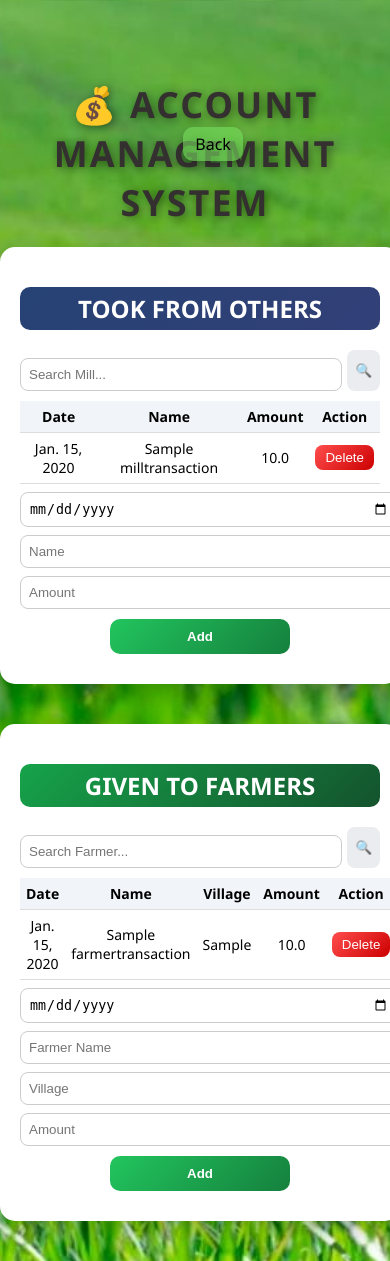
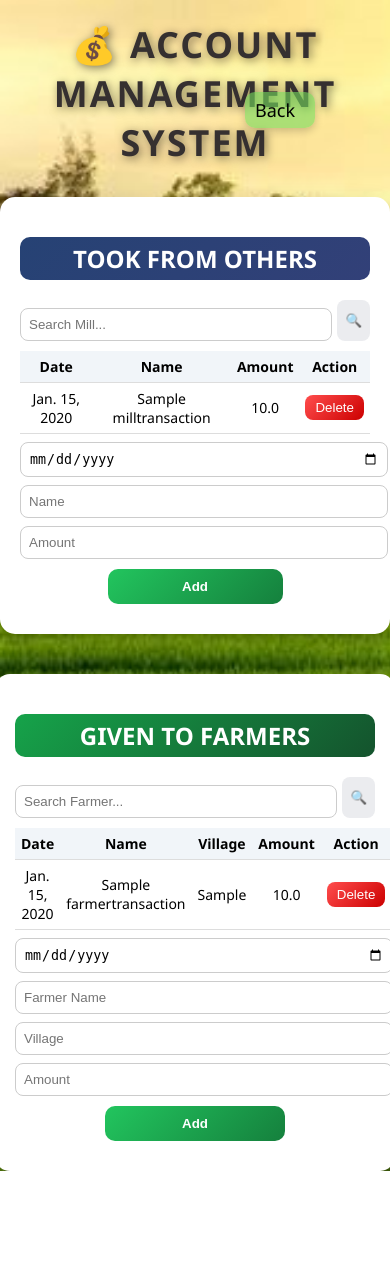
Before and after one commit to saireddy2005/agriportal, a Django app: page /account-management/ in a window 390 px wide; the page is wider, and only the part inside the window is pictured. After the commit the page ends 1171 px from the top of that part, so only its background shows below. Run offline with Django 5.2, Linux system fonts and the light colour scheme; a user stored in the database is signed in; tables that the repository leaves empty hold one stand-in row (values such as "Sample post").

Commit message:
fixed mobile layout and back button and title

```diff
--- a/core/templates/core/account_management.html
+++ b/core/templates/core/account_management.html
@@ -7,19 +7,21 @@
         body {
             margin: 0;
             font-family: 'Segoe UI', sans-serif;
-
-            /* ✅ UPDATED BACKGROUND */
-            background: url("/media/paddy3.jpeg") no-repeat center center fixed;
-            background-size: cover;
-            min-height: 100vh;
         }
 
-        /* TITLE */
+        /* BACKGROUND FIX */
+        body {
+
+background-image:url("/media/paddy.jpg");
+            background-size: cover;
+        }
+
+        /* 🔥 STYLISH TITLE */
         .title {
             text-align: center;
             font-size: 36px;
             font-weight: bold;
-            margin-top: 80px;
+            margin-top: 20px;
             color: rgb(53, 48, 48);
             text-shadow: 2px 2px 10px rgba(0,0,0,0.5);
             letter-spacing: 2px;
@@ -30,23 +32,8 @@
             display: flex;
             justify-content: center;
             gap: 40px;
-            margin-top: 50px;
+            margin-top: 30px;
             flex-wrap: wrap;
-            align-items: flex-start;
-            padding-bottom: 40px;
-        }
-
-        /* MOBILE FIX */
-        @media (max-width: 768px) {
-            .container {
-                flex-direction: column;
-                align-items: center;
-                margin-top: 20px;
-            }
-
-            .box {
-                width: 90%;
-            }
         }
 
         /* CARD */
@@ -68,6 +55,7 @@
 
         .mill-title {
             background: linear-gradient(135deg, #264274, #324078);
+
         }
 
         .farmer-title {
@@ -124,7 +112,7 @@
             border: 1px solid #ccc;
         }
 
-        /* ADD BUTTON */
+        /* ADD BUTTON (SMALL WIDTH) */
         .add-btn {
             width: 50%;
             margin: 10px auto;
@@ -151,35 +139,41 @@
         .delete-btn:hover {
             transform: scale(1.05);
         }
+.top-bar {
+    position: absolute;
+    top: 20px;
+    left: 20px;
+}
 
-        /* BACK BUTTON FIX */
 .back-btn {
-            position: fixed;
-            top: 127px;
-            left: 47%;
+position: absolute;
+left: 260px;
+top: 90px;
+transform: translate(-50%,-50%);
 
-            background: rgba(118, 218, 93, 0.6);
+   background:rgba(118, 218, 93, 0.6);
     color: black;
-            padding: 6px 12px;
+    padding: 6px 10px;
+    width: 50px;
     border-radius: 10px;
     text-decoration: none;
     font-weight: 500;
     box-shadow: 0 3px 8px rgba(0,0,0,0.2);
-            font-size: 16px;
+    font-size: 18px;
     transition: 0.3s;
+
 }
 
 .back-btn:hover {
     background: #7ad474;
-            transform: scale(1.05);
+    transform: translate(-50%,-50%);scale :(1.05);
 }
-
     </style>
 </head>
-
+<div class="top-bar">
+    <a href="{% url 'profile' %}" class="back-btn">Back</a>
+</div>
 <body>
-
-<a href="{% url 'profile' %}" class="back-btn">Back</a>
 
 <div class="title">💰 ACCOUNT MANAGEMENT SYSTEM</div>
 
@@ -189,11 +183,13 @@
     <div class="box">
         <h2 class="mill-title">TOOK FROM OTHERS</h2>
 
+        <!-- SEARCH -->
         <form method="GET" class="search-bar">
             <input type="text" name="mill_search" placeholder="Search Mill...">
             <button class="search-btn">🔍</button>
         </form>
 
+        <!-- TABLE -->
         <table>
             <tr>
                 <th>Date</th>
@@ -217,24 +213,33 @@
             {% endfor %}
         </table>
 
+        <!-- ADD -->
         <form method="POST">
             {% csrf_token %}
             <input type="date" name="mill_date" required>
-            <input type="text" name="mill_name" pattern="[A-Za-z ]+" placeholder="Name" required>
+
+            <!-- ONLY TEXT -->
+            <input type="text" name="mill_name" pattern="[A-Za-z ]+" title="Only letters allowed" placeholder="Name" required>
+
+            <!-- DECIMAL ALLOWED -->
             <input type="number" step="0.01" name="mill_amount" placeholder="Amount" required>
+
             <button class="add-btn" name="mill_submit">Add</button>
         </form>
     </div>
+
 
     <!-- FARMER BOX -->
     <div class="box">
         <h2 class="farmer-title">GIVEN TO FARMERS</h2>
 
+        <!-- SEARCH -->
         <form method="GET" class="search-bar">
             <input type="text" name="farmer_search" placeholder="Search Farmer...">
             <button class="search-btn">🔍</button>
         </form>
 
+        <!-- TABLE -->
         <table>
             <tr>
                 <th>Date</th>
@@ -260,12 +265,20 @@
             {% endfor %}
         </table>
 
+        <!-- ADD -->
         <form method="POST">
             {% csrf_token %}
             <input type="date" name="farmer_date" required>
-            <input type="text" name="farmer_name" pattern="[A-Za-z ]+" placeholder="Farmer Name" required>
-            <input type="text" name="village" pattern="[A-Za-z ]+" placeholder="Village" required>
+
+            <!-- ONLY TEXT -->
+            <input type="text" name="farmer_name" pattern="[A-Za-z ]+" title="Only letters allowed" placeholder="Farmer Name" required>
+
+            <!-- ONLY TEXT -->
+            <input type="text" name="village" pattern="[A-Za-z ]+" title="Only letters allowed" placeholder="Village" required>
+
+            <!-- DECIMAL -->
             <input type="number" step="0.01" name="farmer_amount" placeholder="Amount" required>
+
             <button class="add-btn" name="farmer_submit">Add</button>
         </form>
     </div>
```
Lines whose indentation alone changed are shown as unchanged.
